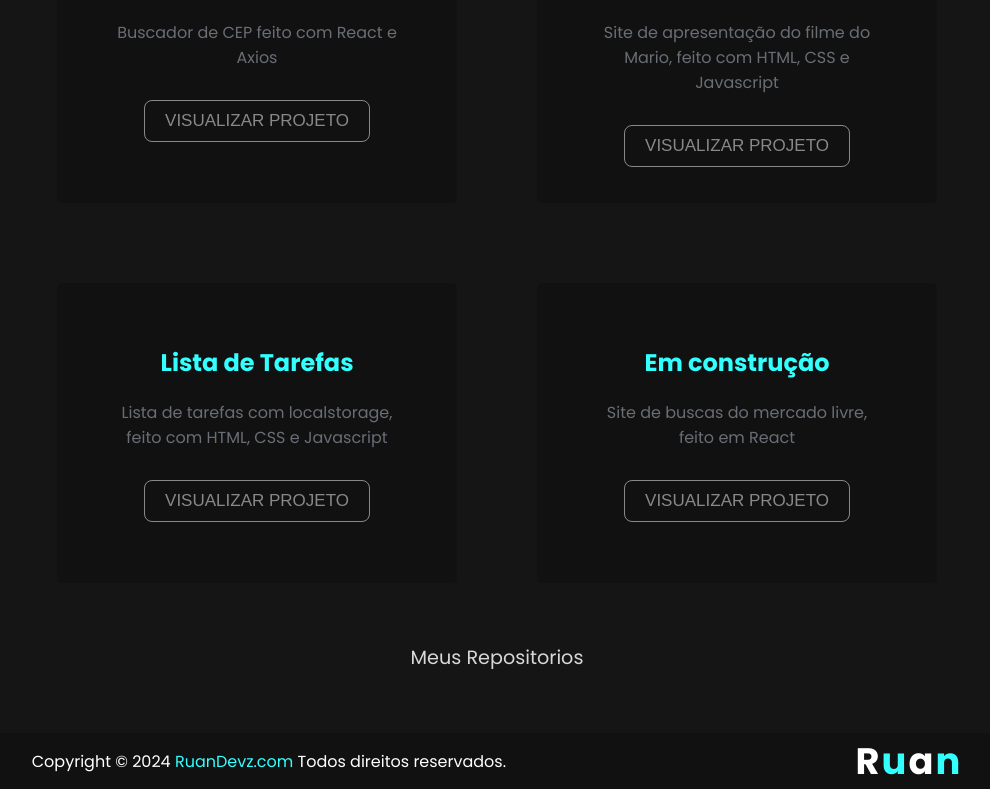
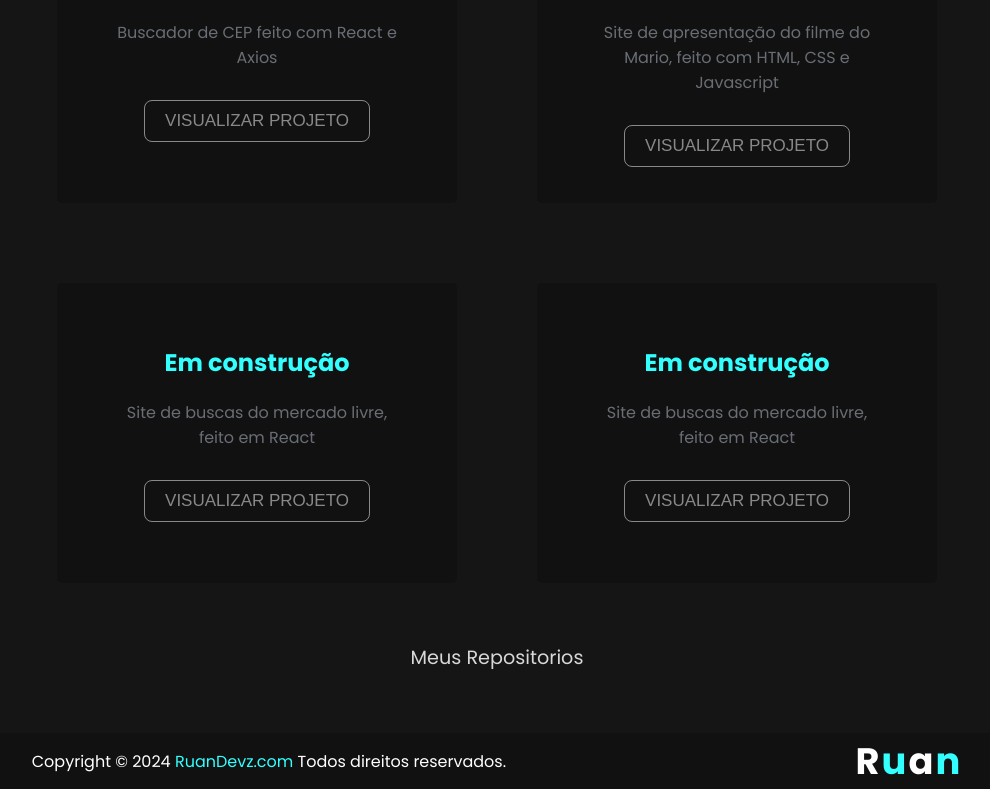
Before and after one commit to RuanDevz/Portfolio, a React (Vite) app in the folder Portfolio/: page / in a window 1280 px wide. Shown: the part 2817-3606 px from the top of the page, without its empty margins (143-1133 px from the left). Built offline with nearby package versions, Linux system fonts and the light colour scheme.

Commit message:
intial commit

```diff
--- a/Portfolio/src/Components/Projetos/Projetos.jsx
+++ b/Portfolio/src/Components/Projetos/Projetos.jsx
@@ -25,9 +25,9 @@ const Projetos = () => {
             Link: "https://ruandevz.github.io/youtube-site-mario/"
         },
         {
-            Title: "Lista de Tarefas",
-            Resumo: "Lista de tarefas com localstorage, feito com HTML, CSS e Javascript",
-            Link: "https://ruandevz.github.io/Geek-University-Projeto-I/"
+            Title: "Em construção",
+            Resumo: "Site de buscas do mercado livre, feito em React",
+            Link: ""
         },
         {
             Title: "Em construção",
```
